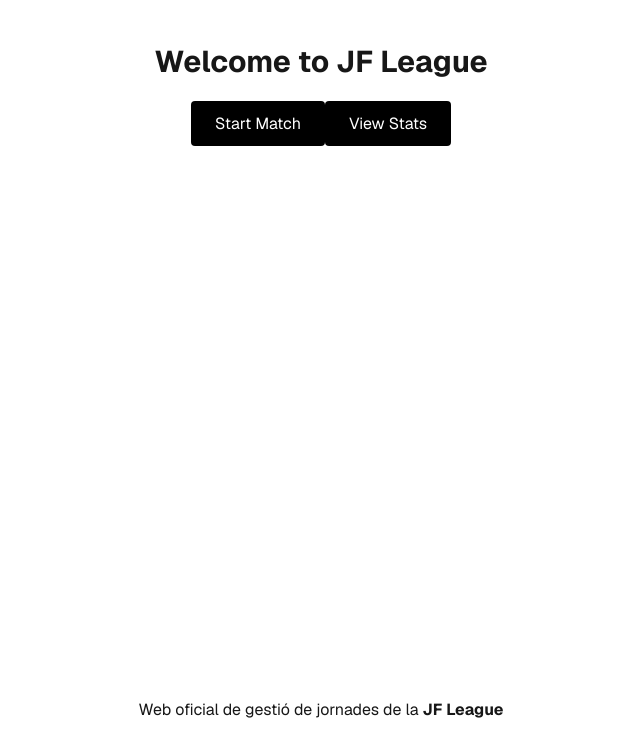
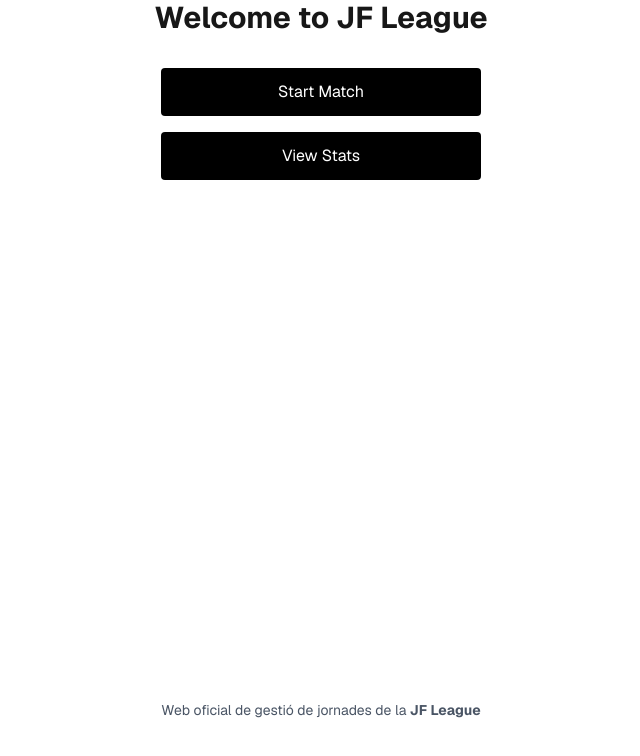
Before and after one commit to AlvarFeher/JF_LEAGUE, a Next.js app in the folder jf_league/: page / in a window 1280 px wide. Shown: the top 756 px of the page, without its empty margins (319-959 px from the left). Built offline with nearby package versions, Linux system fonts and the light colour scheme.

Commit message:
home view button alligned

```diff
--- a/jf_league/src/app/page.js
+++ b/jf_league/src/app/page.js
@@ -4,26 +4,26 @@ export default function Home() {
   return (
     <div className="grid grid-rows-[20px_1fr_20px] items-center justify-items-center min-h-screen p-8 pb-20 gap-16 sm:p-20 font-[family-name:var(--font-geist-sans)]">
       <main className="flex flex-col items-center justify-center h-full gap-8">
-        <h1 className="text-3xl font-bold">Welcome to JF League</h1>
-        <ul>
+        <h1 className="text-3xl font-bold text-center">Welcome to JF League</h1>
+
+        <div className="flex flex-col gap-4 w-full max-w-xs">
           <a
             href="/select_players"
-            className="bg-black text-white px-6 py-3 rounded hover:bg-gray-800 transition"
+            className="bg-black text-white text-center px-6 py-3 rounded hover:bg-gray-800 transition"
           >
             Start Match
           </a>
           <a
             href="/stats"
-            className="bg-black text-white px-6 py-3 rounded hover:bg-gray-800 transition"
+            className="bg-black text-white text-center px-6 py-3 rounded hover:bg-gray-800 transition"
           >
             View Stats
           </a>
-        </ul>
-
+        </div>
       </main>
 
-      <footer className="row-start-3 flex gap-[24px] flex-wrap items-center justify-center">
-        <p>Web oficial de gestió de jornades de la <b>JF League</b></p>
+      <footer className="row-start-3 text-center text-sm text-gray-600">
+        Web oficial de gestió de jornades de la <b>JF League</b>
       </footer>
     </div>
   );
```
